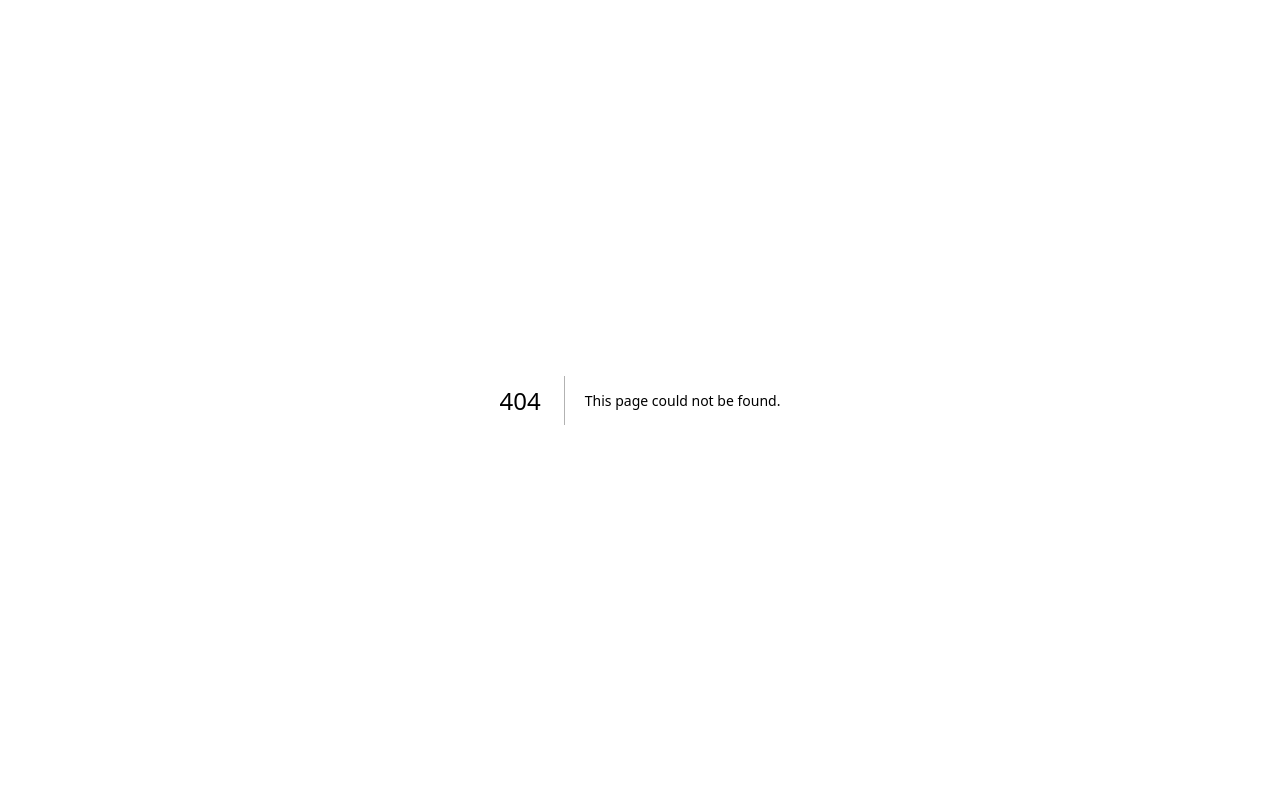
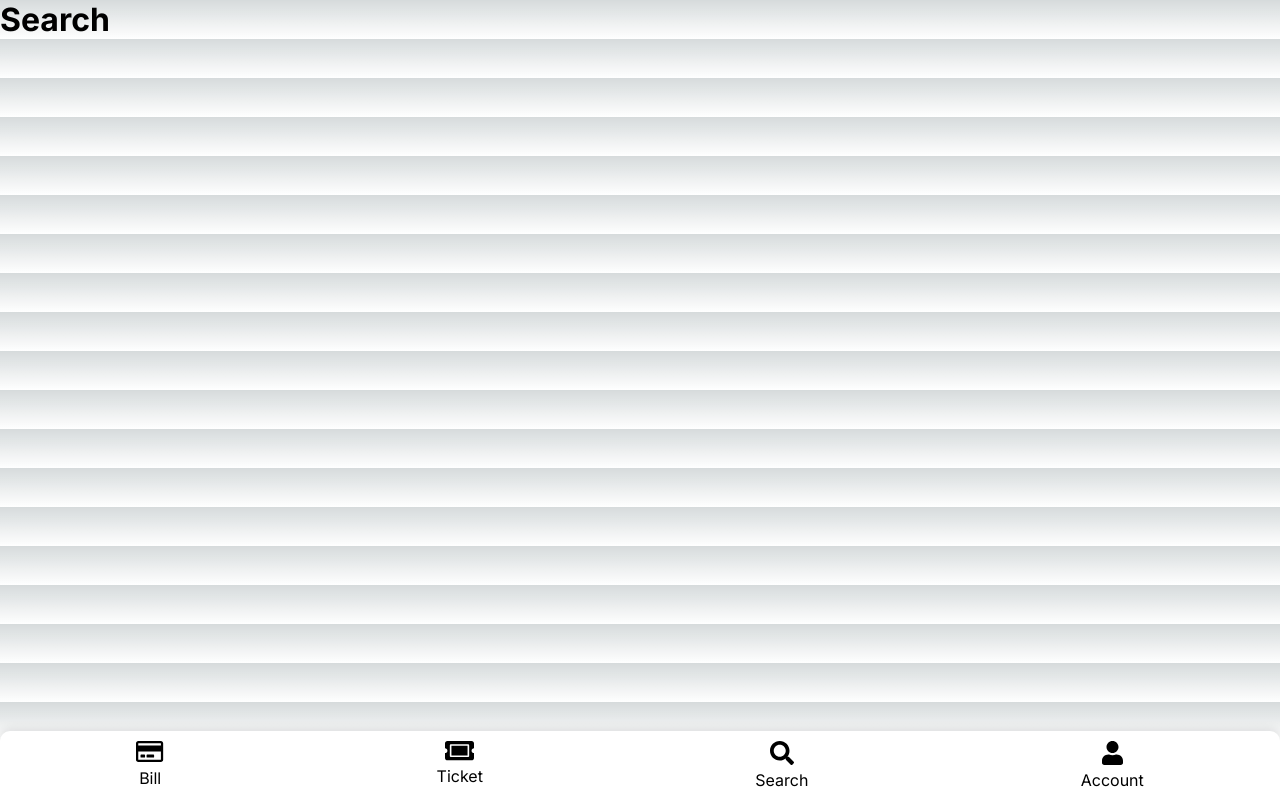
Before and after one commit to Michielez/Parkwise-Web-App, a Next.js app: page /search in a window 1280 px wide. Before the commit this address had no page. Built offline with nearby package versions, Linux system fonts and the light colour scheme.

Commit message:
make different pages with app router

```diff
--- a/src/app/components/BottomNavigation.js
+++ b/src/app/components/BottomNavigation.js
@@ -13,12 +13,12 @@ export default function BottomNavigation() {
         <nav className={styles['bottom-navigation']}>
             <ul>
                 <li>
-                    <Link href={`rekening`}>
+                    <Link href={`bill`}>
                         <Image
                             src={rekeningPic}
-                            alt='rekening'
+                            alt='Bill'
                         />
-                        Rekening
+                        Bill
                     </Link>
                 </li>
                 <li>
@@ -36,7 +36,7 @@ export default function BottomNavigation() {
                             src={searchPic}
                             alt='search glass'
                         />
-                        Zoeken
+                        Search
                     </Link>
                 </li>
                 <li>
--- a/src/app/page.js
+++ b/src/app/page.js
@@ -1,10 +1,13 @@
-import Image from 'next/image'
+import BottomNavigation from './components/BottomNavigation'
 import styles from './page.module.css'
+
+
 
 export default function Home() {
   return (
     <main className={styles.main}>
       <h1 className={styles.title}>Parkwise</h1>
+      <BottomNavigation />
     </main>
   )
 }
--- /dev/null
+++ b/src/app/search/page.js
@@ -0,0 +1,10 @@
+import BottomNavigation from "../components/BottomNavigation"
+
+export default function Search(){
+    return(
+        <>
+            <h1>Search</h1>
+            <BottomNavigation />
+        </>
+    )
+}
```
Also changed, not shown: src/app/account/page.js (added, +10 -0 lines), src/app/bill/page.js (added, +10 -0 lines), src/app/ticket/page.js (added, +10 -0 lines).
